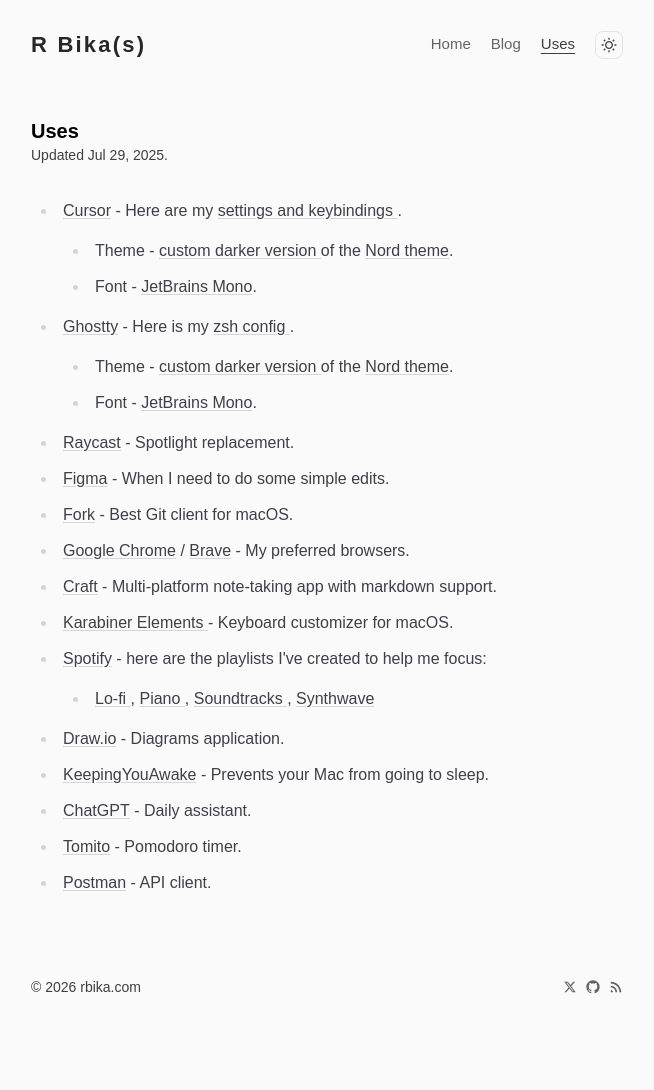
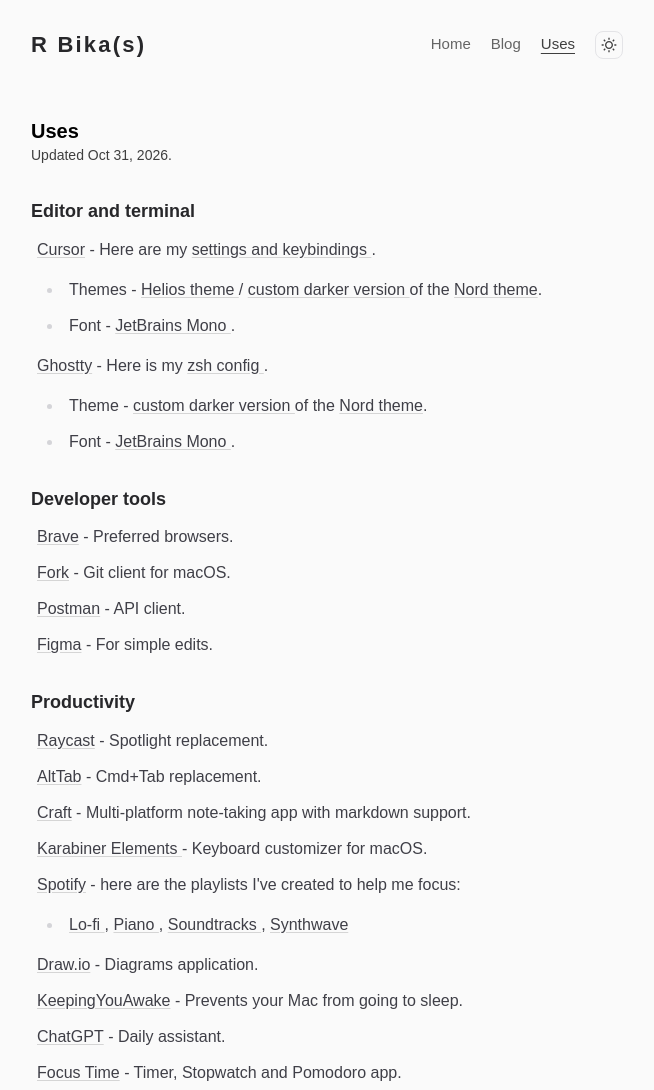
Before and after one commit to rbika/rbika.com, an Astro site: page /uses in a window 1280 px wide. Shown: the top 1090 px of the page, without its empty margins (313-967 px from the left). Before the commit the page ends 1017 px from the top, so only its background shows below. Built offline with nearby package versions, Linux system fonts and the light colour scheme; Astro itself is replaced by a stand-in of ours.

Commit message:
feat: update uses list

```diff
--- a/src/pages/uses.astro
+++ b/src/pages/uses.astro
@@ -6,82 +6,173 @@ import '../styles/global.css';
 <PageLayout title="Uses" description="List of tools and apps I use.">
   <header class="mb-8">
     <h1 class="text-xl font-semibold text-black dark:text-white">Uses</h1>
-    <p class="text-sm">Updated Jul 29, 2025.</p>
+    <p class="text-sm">Updated Oct 31, 2026.</p>
   </header>
 
   <article class="post">
-    <ul>
+    <h3>Editor and terminal</h3>
+    <ul class="list-none! pl-0!">
       <li>
-        <a href="https://cursor.com/">Cursor</a> - Here are my{' '}
-        <a href="https://github.com/rbika/dotfiles-macos/tree/main/src/cursor">
+        <a href="https://cursor.com/" target="_blank" rel="noopener noreferrer"
+          >Cursor</a
+        > - Here are my{' '}
+        <a
+          href="https://github.com/rbika/dotfiles-macos/tree/main/src/cursor"
+          target="_blank"
+          rel="noopener noreferrer"
+        >
           settings and keybindings
         </a>
         .
         <ul>
           <li>
-            Theme -{' '}
+            Themes -{' '}
+            <a
+              href="https://github.com/rbika/helios-theme-vscode"
+              target="_blank"
+              rel="noopener noreferrer"
+            >
+              Helios theme
+            </a>{' '}/
             <a
               href="https://github.com/rbika/dotfiles-macos/blob/main/src/cursor/settings.json"
+              target="_blank"
+              rel="noopener noreferrer"
             >
               custom darker version
             </a>{' '}
-            of the <a href="https://www.nordtheme.com/">Nord theme</a>.<br />
+            of the <a
+              href="https://www.nordtheme.com/"
+              target="_blank"
+              rel="noopener noreferrer">Nord theme</a
+            >.<br />
           </li>
           <li>
             Font -{' '}
-            <a href="https://www.jetbrains.com/lp/mono/">JetBrains Mono</a>.
+            <a
+              href="https://www.jetbrains.com/lp/mono/"
+              target="_blank"
+              rel="noopener noreferrer"
+            >
+              JetBrains Mono
+            </a>.
           </li>
         </ul>
       </li>
       <li>
-        <a href="https://ghostty.org/">Ghostty</a> - Here is my{' '}
+        <a href="https://ghostty.org/" target="_blank" rel="noopener noreferrer"
+          >Ghostty</a
+        > - Here is my{' '}
         <a
           href="https://github.com/rbika/dotfiles-macos/blob/main/src/zsh/.zshrc"
+          target="_blank"
+          rel="noopener noreferrer"
         >
           zsh config
         </a>.
         <ul>
           <li>
             Theme -{' '}
-            <a href="https://github.com/rbika/iterm2-nord-dark">
+            <a
+              href="https://github.com/rbika/iterm2-nord-dark"
+              target="_blank"
+              rel="noopener noreferrer"
+            >
               custom darker version
             </a>{' '}
-            of the <a href="https://www.nordtheme.com/">Nord theme</a>.<br />
+            of the <a
+              href="https://www.nordtheme.com/"
+              target="_blank"
+              rel="noopener noreferrer">Nord theme</a
+            >.<br />
           </li>
           <li>
             Font -{' '}
-            <a href="https://www.jetbrains.com/lp/mono/">JetBrains Mono</a>.
+            <a
+              href="https://www.jetbrains.com/lp/mono/"
+              target="_blank"
+              rel="noopener noreferrer"
+            >
+              JetBrains Mono
+            </a>.
           </li>
         </ul>
       </li>
+
+      <h3>Developer tools</h3>
+      <ul class="list-none! pl-0!">
         <li>
-        <a href="https://www.raycast.com/">Raycast</a> - Spotlight replacement.
+          <a
+            href="https://brave.com/"
+            target="_blank"
+            rel="noopener noreferrer"
+          >
+            Brave</a
+          >{' '}
+          - Preferred browsers.
         </li>
         <li>
-        <a href="https://www.figma.com/">Figma</a> - When I need to do some simple
-        edits.
+          <a
+            href="https://git-fork.com/"
+            target="_blank"
+            rel="noopener noreferrer">Fork</a
+          > - Git client for macOS.
         </li>
         <li>
-        <a href="https://git-fork.com/">Fork</a> - Best Git client for macOS.
+          <a
+            href="https://www.postman.com/"
+            target="_blank"
+            rel="noopener noreferrer">Postman</a
+          > - API client.
         </li>
         <li>
-        <a href="https://www.google.com/chrome/">Google Chrome</a> /{' '}
-        <a href="https://brave.com/"> Brave</a>{' '}
-        - My preferred browsers.
+          <a
+            href="https://www.figma.com/"
+            target="_blank"
+            rel="noopener noreferrer">Figma</a
+          > - For simple edits.
+        </li>
+      </ul>
+
+      <h3>Productivity</h3>
+      <ul class="list-none! pl-0!">
+        <li>
+          <a
+            href="https://www.raycast.com/"
+            target="_blank"
+            rel="noopener noreferrer">Raycast</a
+          > - Spotlight replacement.
         </li>
         <li>
-        <a href="https://www.craft.do/">Craft</a> - Multi-platform note-taking app
-        with markdown support.
+          <a
+            href="https://alt-tab.app/"
+            target="_blank"
+            rel="noopener noreferrer">AltTab</a
+          > - Cmd+Tab replacement.
         </li>
         <li>
-        <a href="https://karabiner-elements.pqrs.org/"> Karabiner Elements </a>{
-          ' '
-        }
+          <a
+            href="https://www.craft.do/"
+            target="_blank"
+            rel="noopener noreferrer">Craft</a
+          > - Multi-platform note-taking app with markdown support.
+        </li>
+        <li>
+          <a
+            href="https://karabiner-elements.pqrs.org/"
+            target="_blank"
+            rel="noopener noreferrer"
+          >
+            Karabiner Elements
+          </a>{' '}
           - Keyboard customizer for macOS.
         </li>
         <li>
-        <a href="https://www.apple.com/apple-music/">Spotify</a> - here are the playlists
-        I've created to help me focus:
+          <a
+            href="https://www.apple.com/apple-music/"
+            target="_blank"
+            rel="noopener noreferrer">Spotify</a
+          > - here are the playlists I've created to help me focus:
           <ul>
             <li>
               <a
@@ -108,15 +199,34 @@ import '../styles/global.css';
           </ul>
         </li>
         <li>
-        <a href="https://www.drawio.com/">Draw.io</a> - Diagrams application.
+          <a
+            href="https://www.drawio.com/"
+            target="_blank"
+            rel="noopener noreferrer">Draw.io</a
+          > - Diagrams application.
         </li>
         <li>
-        <a href="https://keepingyouawake.app/">KeepingYouAwake</a> - Prevents your
-        Mac from going to sleep.
+          <a
+            href="https://keepingyouawake.app/"
+            target="_blank"
+            rel="noopener noreferrer">KeepingYouAwake</a
+          > - Prevents your Mac from going to sleep.
         </li>
-      <li><a href="https://chatgpt.com/">ChatGPT</a> - Daily assistant.</li>
-      <li><a href="https://tomito.app/">Tomito</a> - Pomodoro timer.</li>
-      <li><a href="https://www.postman.com/">Postman</a> - API client.</li>
+        <li>
+          <a
+            href="https://chatgpt.com/"
+            target="_blank"
+            rel="noopener noreferrer">ChatGPT</a
+          > - Daily assistant.
+        </li>
+        <li>
+          <a
+            href="https://github.com/rbika/focus-time"
+            target="_blank"
+            rel="noopener noreferrer">Focus Time</a
+          > - Timer, Stopwatch and Pomodoro app.
+        </li>
+      </ul>
     </ul>
   </article>
 </PageLayout>
```
Lines whose indentation alone changed are shown as unchanged.
